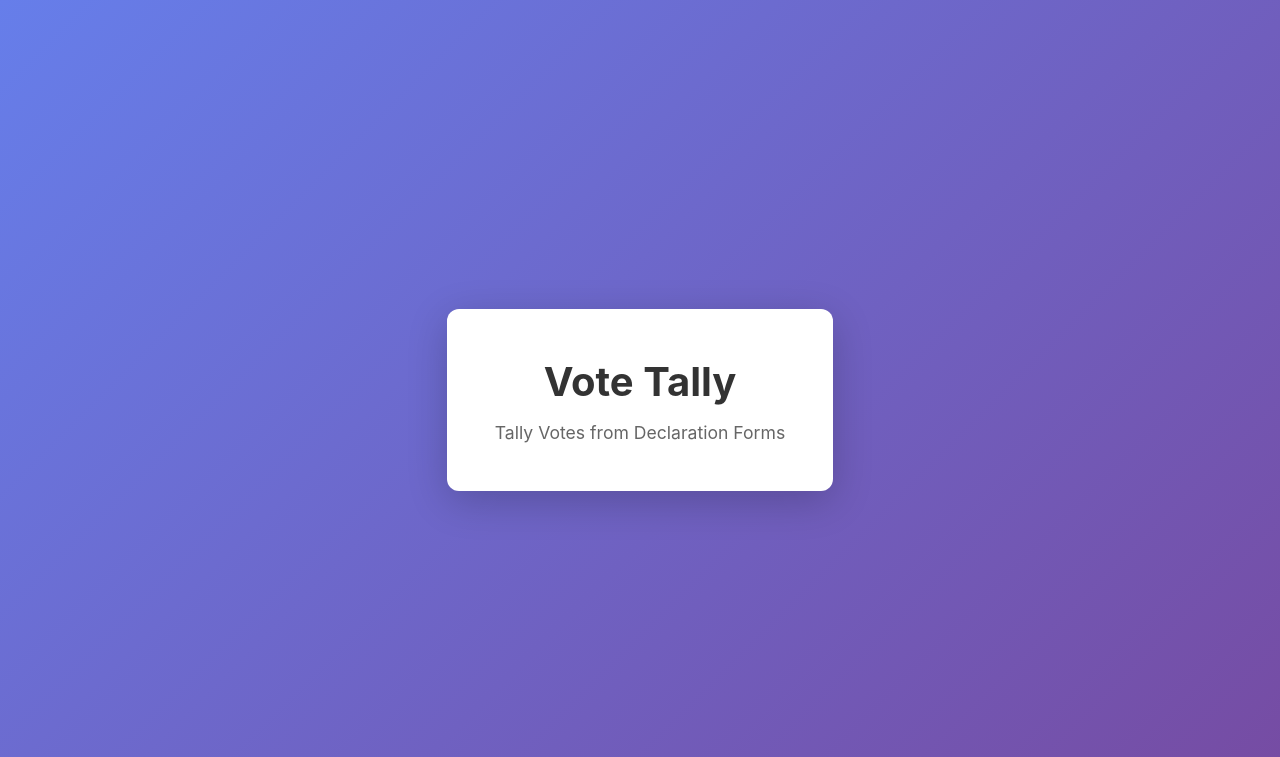
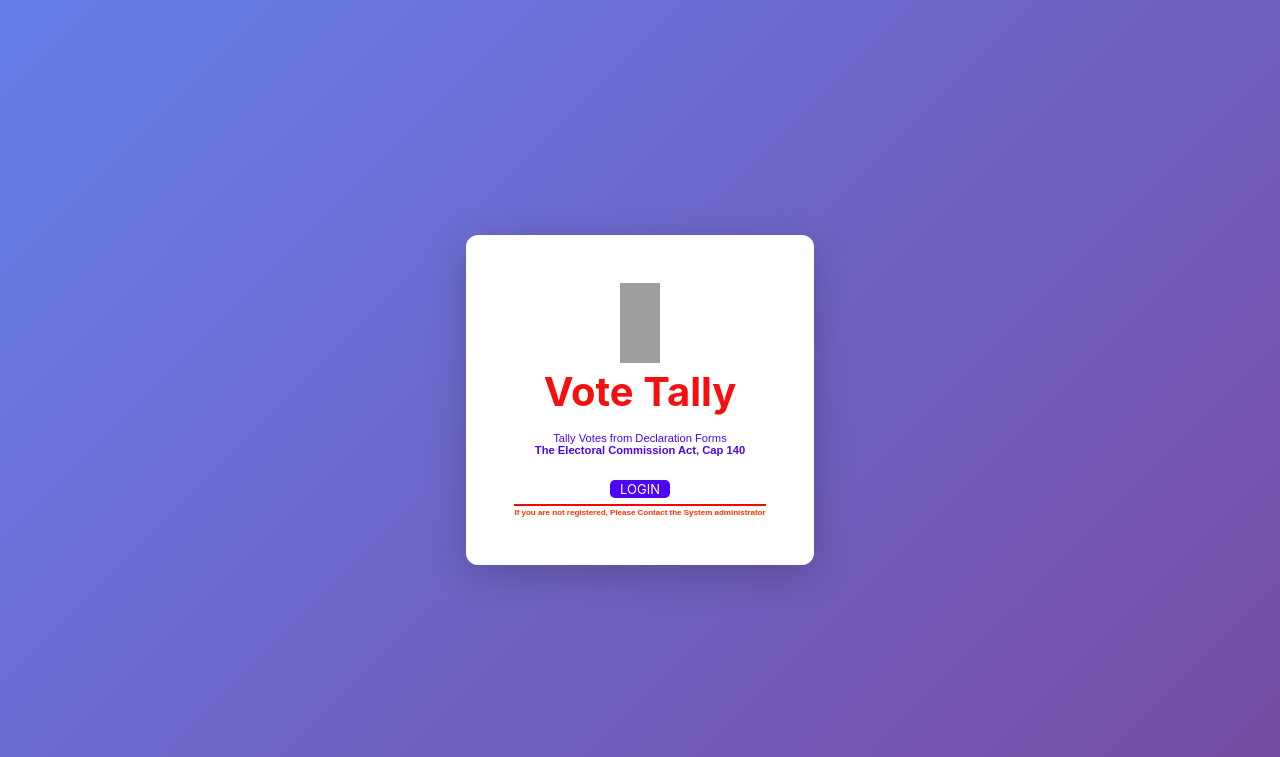
Before and after one commit to jestyug/Vote-tally, a Flask app: page / in a window 1280 px wide. Shown: the top 757 px of the page. Run offline with Flask 3, Linux system fonts and the light colour scheme; grey boxes are pictures that could not be loaded.

Commit message:
update 1

```diff
--- a/main.py
+++ b/main.py
@@ -3,9 +3,16 @@ from flask import Flask, render_template
 app = Flask(__name__)
 app.secret_key = 'dev-secret-key'
 
+
 @app.route('/')
 def index():
     return render_template('index.html')
 
+
+@app.route('/')
+def login():
+    return render_template('sys_login.html')
+
+
 if __name__ == '__main__':
     app.run(host='0.0.0.0', port=5000, debug=True)
--- a/static/style.css
+++ b/static/style.css
@@ -20,15 +20,33 @@ body {
     box-shadow: 0 10px 40px rgba(0, 0, 0, 0.2);
     text-align: center;
     max-width: 500px;
+
 }
 
 h1 {
-    color: #333;
+    color: #f50f0f;
     margin-bottom: 1rem;
     font-size: 2.5rem;
 }
 
 p {
-    color: #666;
-    font-size: 1.1rem;
+    color: #4d05f5;
+    font-size: 0.7rem;
+    font-family: arial;
+
 }
+
+h5 {
+    color: #f73302;
+    font-size: 0.5rem;
+    font-family: arial;
+
+}
+hr{
+    border: none; /* Removes the default border */
+    height: 2px; /* Sets the thickness of the line */
+    background-color: red; /* Changes the line color */
+    width: 100%; /* Adjusts the width of the line */
+    margin: 2px auto; /* Centers the line with spacing */
+
+}
--- a/templates/index.html
+++ b/templates/index.html
@@ -6,11 +6,44 @@
     <meta http-equiv="Cache-Control" content="no-cache, no-store, must-revalidate">
     <title>Vote Tally</title>
     <link rel="stylesheet" href="{{ url_for('static', filename='style.css') }}">
+    <style>
+        .button-class {
+            background-color: #4d05f5;
+            /* Green */
+            border: none;
+            color: white;
+            padding: 1px 10px;
+            text-align: center;
+            text-decoration: none;
+            display: inline-block;
+            font-size: 13px;
+            margin: 4px 2px;
+            cursor: pointer;
+            border-radius: 5px;
+        }
+    </style>
+
+
+
+
 </head>
 <body>
+
     <div class="container">
+        <img src="https://replit.com/@eminenceuganda/Vote-tally#static/ugflag.jpg" height="80" width="40">
         <h1>Vote Tally</h1>
-        <p>Tally Votes from Declaration Forms</p>
+        <p style:bold>Tally Votes from Declaration Forms</p>
+        <p><b>The Electoral Commission Act, Cap 140 </b></p><br>
+
+        <a href="/sys_login.html" class="button-class">LOGIN</a>
+
+        <hr>
+        <div>
+        <h5 class="underline">If you are not registered, Please Contact the System                         administrator</h5>
+        </div>
     </div>
+
+
 </body>
+
 </html>
--- /dev/null
+++ b/test.py
@@ -0,0 +1 @@
+print("Welcome to the Vote Tally Center")
```
Also changed, not shown: sys_login.html (added, +175 -0 lines), static/ugflag.jpg (added).
